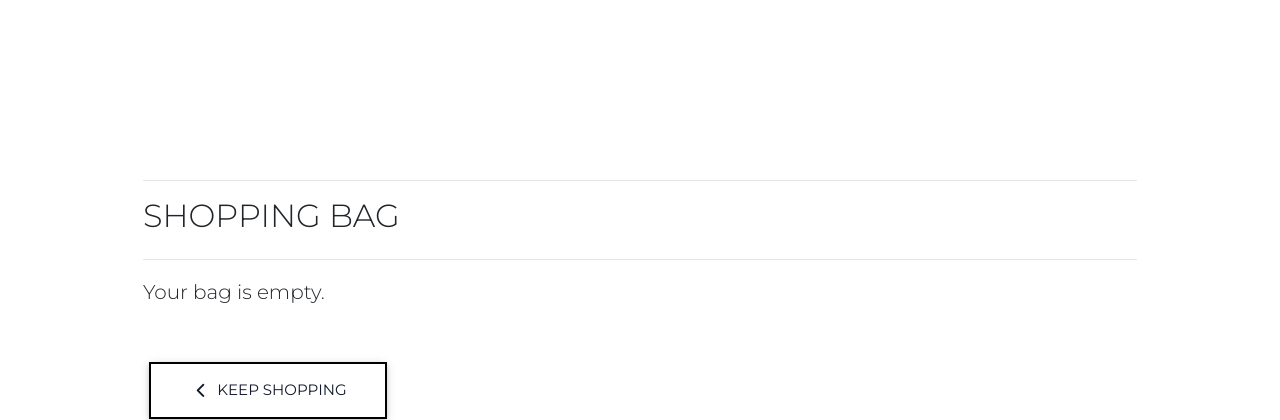
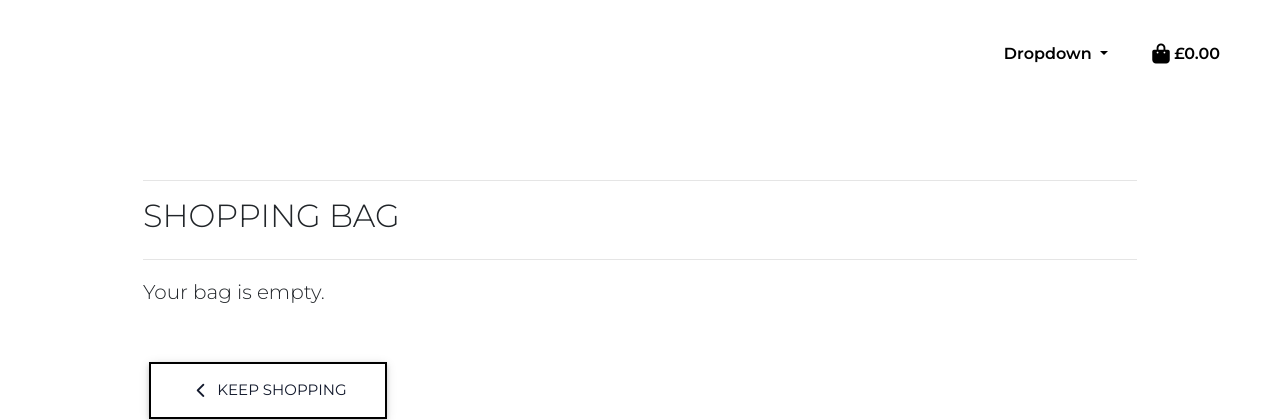
Before and after one commit to danielboots/fytletic, a Django app: page /bag/ in a window 1280 px wide. Shown: the top 420 px of the page. Run offline with Django 3.2, Linux system fonts and the light colour scheme; some libraries are stand-ins or nearby versions.

Commit message:
nav update to include dropbown and shopping bag

```diff
--- a/static/css/nav.css
+++ b/static/css/nav.css
@@ -19,17 +19,19 @@
 }
 
 nav {
-        z-index: 999;
+        z-index: 5;
       position: fixed;
       width: 100%;
       line-height: 60px;
 }
 
+
+
 nav ul {
       line-height: 60px;
       list-style: none;
       background: rgba(0, 0, 0, 0);
-      overflow: hidden;
+      /* overflow: hidden; */
       color: #fff;
       padding: 0;
       text-align: right;
@@ -65,6 +67,11 @@ nav ul li a {
       color: #fff;
       display: none;
 }
+
+
+
+/* Dropdown  */
+
 
 @media(max-width: 786px) {
 
--- a/templates/includes/responsive_nav.html
+++ b/templates/includes/responsive_nav.html
@@ -1,11 +1,11 @@
 <header>
 
-    <nav>
+    <nav class="navbar-nav ">
         <div class="menu-icon">
             <i class="fa fa-bars fa-2x"></i>
         </div>
         <div class="logo">
-            LOGO
+            <strong> FYT</strong><em>LETIC</em>
         </div>
         <div class="menu">
             <ul>
@@ -14,8 +14,43 @@
                 <li><a href="#">Blog</a></li>
                 <li><a href="#">Contact</a></li>
                 <li><a href="#">Contact</a></li>
-                <li><a href="#">Contact</a></li>
+
+
+                <!--Drop down section-->
+                <li class="nav-item dropdown">
+                    <a class="nav-link dropdown-toggle" href="#" id="navbarDropdown" role="button"
+                        data-toggle="dropdown" aria-haspopup="true" aria-expanded="false">
+                        Dropdown
+                    </a>
+                    <div class="dropdown-menu" aria-labelledby="navbarDropdown">
+                        <a class="dropdown-item" href="#">Action</a>
+                        <a class="dropdown-item" href="#">Another action</a>
+                        <div class="dropdown-divider"></div>
+                        <a class="dropdown-item" href="#">Something else here</a>
+                    </div>
+                </li>
+
+                <!-- Shopping bag -->
+
+                <li class="list-inline-item">
+                    <a class="{% if grand_total %}text-info font-weight-bold{% else %}text-black{% endif %} nav-link"
+                        href="{% url 'view_bag' %}">
+                        <div class="text-center">
+
+                            <p class="my-0"> <i class="fas fa-shopping-bag fa-lg"></i>
+                                {% if grand_total %}
+                                ${{ grand_total|floatformat:2 }}
+                                {% else %}
+                                £0.00
+                                {% endif %}
+                            </p>
+                        </div>
+                    </a>
+                </li>
+
+
             </ul>
+
         </div>
     </nav>
 
```
